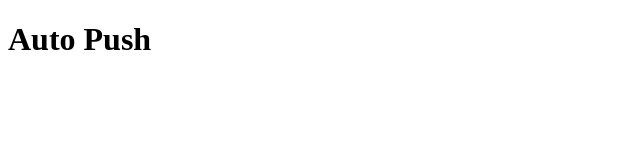
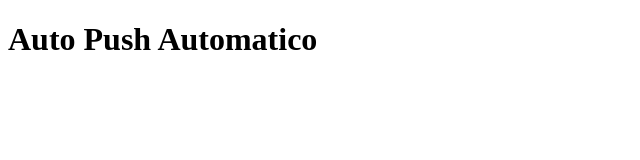
Before and after one commit to alvidi12/auto-push, a plain HTML site: page index.html in a window 1280 px wide. Shown: the whole page, without its empty margins (0-640 px from the left). Drawn offline with Linux system fonts and the light colour scheme.

Commit message:
push automatico

```diff
--- a/index.html
+++ b/index.html
@@ -6,6 +6,6 @@
     <title>Document</title>
 </head>
 <body>
-    <h1>Auto Push</h1>
+    <h1>Auto Push Automatico</h1>
 </body>
 </html>
```
